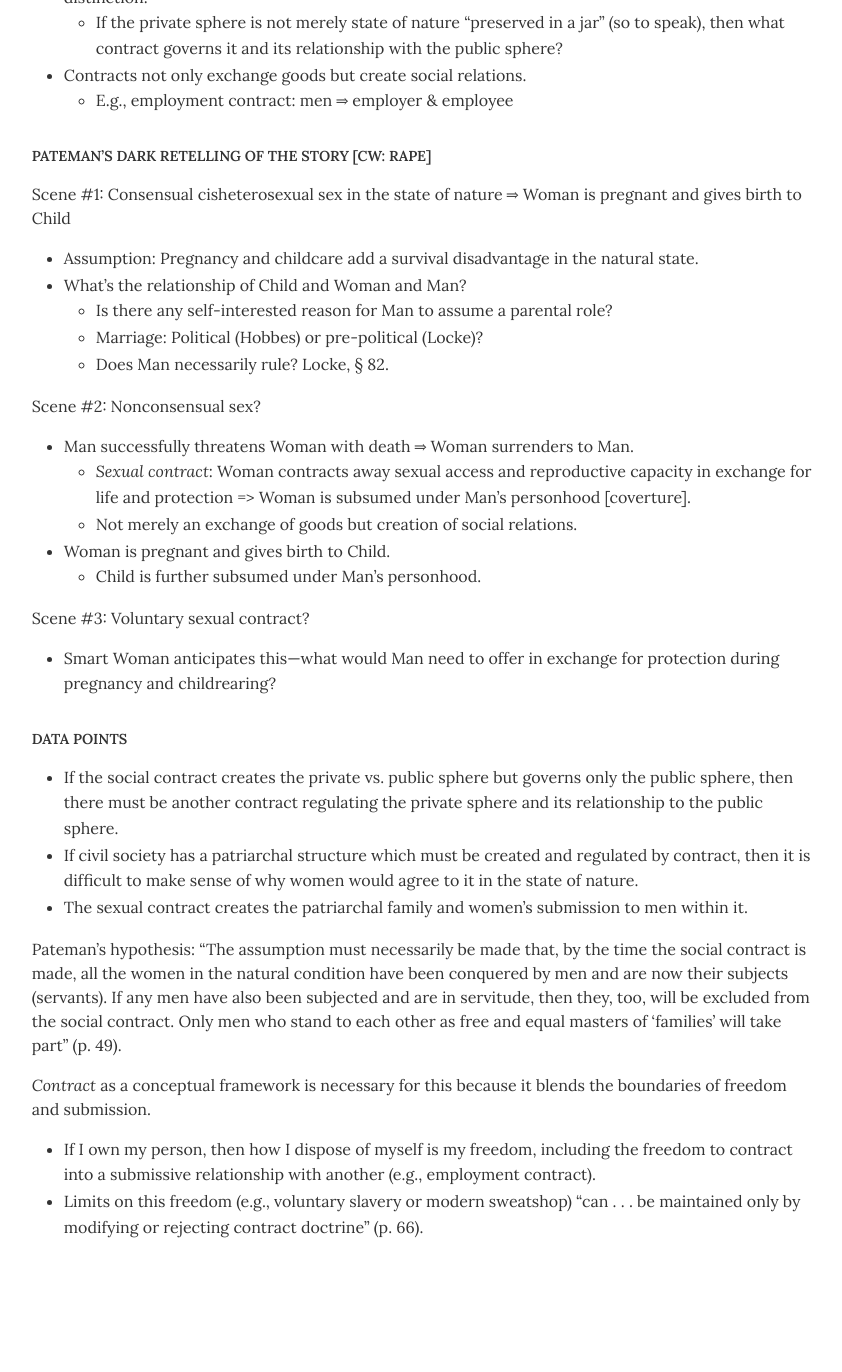
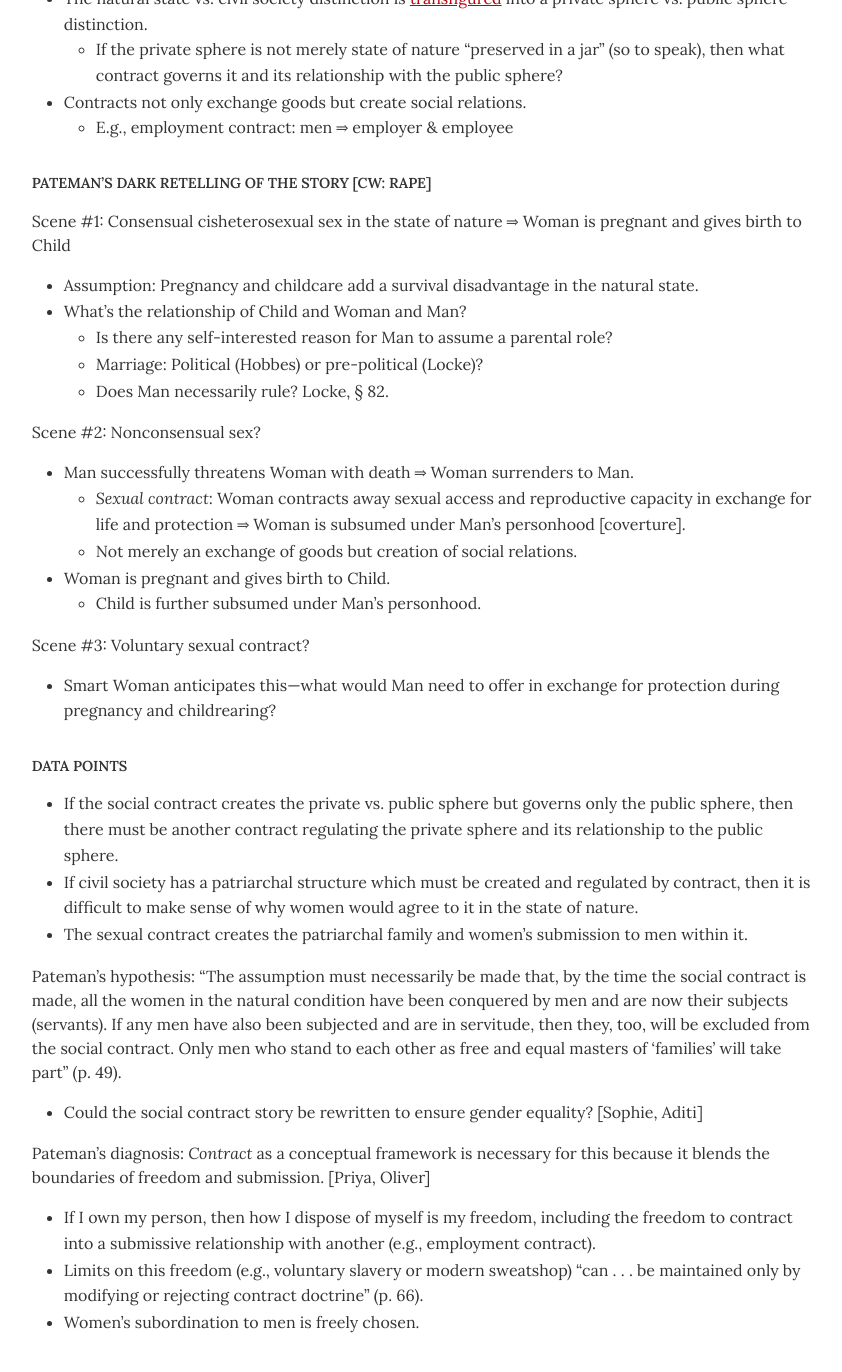
Before and after one commit to dingherself/political-philosophy, a Jekyll site: the page built from handouts/_posts/2026-02-11-pateman.md, in a window 1280 px wide and 1400 px high, scrolled down 925 px. Shown: the top 1372 px of the window, without its empty margins (216-1058 px from the left). Built offline with Jekyll 4.4.1, drawn with Linux system fonts in a browser that asks for light colours; before the commit the page ends 2229 px from its top, so only the background shows below that; some of the changed text lies outside the part shown.

Commit message:
formatting

```diff
--- a/handouts/_posts/2026-02-11-pateman.md
+++ b/handouts/_posts/2026-02-11-pateman.md
@@ -16,7 +16,8 @@ module: "The Making of Modern Political Philosophy"
 
 - Family in the state of nature?
 - &num; of participants in “contracting convention” (so to speak)?
-- Multiple groups/alliances getting bigger—ruling structure?
+- Multiple groups/alliances getting bigger—internal ruling structure?
+- Dissenters to the social contract chosen by majority? [Kelly]
 
 ### Pateman’s puzzles
 
@@ -45,7 +46,7 @@ Scene #1: Consensual cisheterosexual sex in the state of nature ⇒ Woman is pre
 Scene #2: Nonconsensual sex?
 
 - Man successfully threatens Woman with death ⇒ Woman surrenders to Man.
-  - *Sexual contract*: Woman contracts away sexual access and reproductive capacity in exchange for life and protection => Woman is subsumed under Man’s personhood [coverture].
+  - *Sexual contract*: Woman contracts away sexual access and reproductive capacity in exchange for life and protection ⇒ Woman is subsumed under Man’s personhood [coverture].
   - Not merely an exchange of goods but creation of social relations.
 - Woman is pregnant and gives birth to Child.
   - Child is further subsumed under Man’s personhood.
@@ -62,7 +63,10 @@ Scene #3: Voluntary sexual contract?
 
 Pateman’s hypothesis: “The assumption must necessarily be made that, by the time the social contract is made, all the women in the natural condition have been conquered by men and are now their subjects (servants). If any men have also been subjected and are in servitude, then they, too, will be excluded from the social contract. Only men who stand to each other as free and equal masters of ‘families’ will take part” (p. 49).
 
-*Contract* as a conceptual framework is necessary for this because it blends the boundaries of freedom and submission.
+- Could the social contract story be rewritten to ensure gender equality? [Sophie, Aditi]
+
+Pateman’s diagnosis: *Contract* as a conceptual framework is necessary for this because it blends the boundaries of freedom and submission. [Priya, Oliver]
 
 - If I own my person, then how I dispose of myself is my freedom, including the freedom to contract into a submissive relationship with another (e.g., employment contract).
 - Limits on this freedom (e.g., voluntary slavery or modern sweatshop) “can . . . be maintained only by modifying or rejecting contract doctrine” (p. 66).
+- Women’s subordination to men is freely chosen.
```
Also changed, not shown: handouts/_posts/2026-02-09-locke.md (+2 -2 lines).
